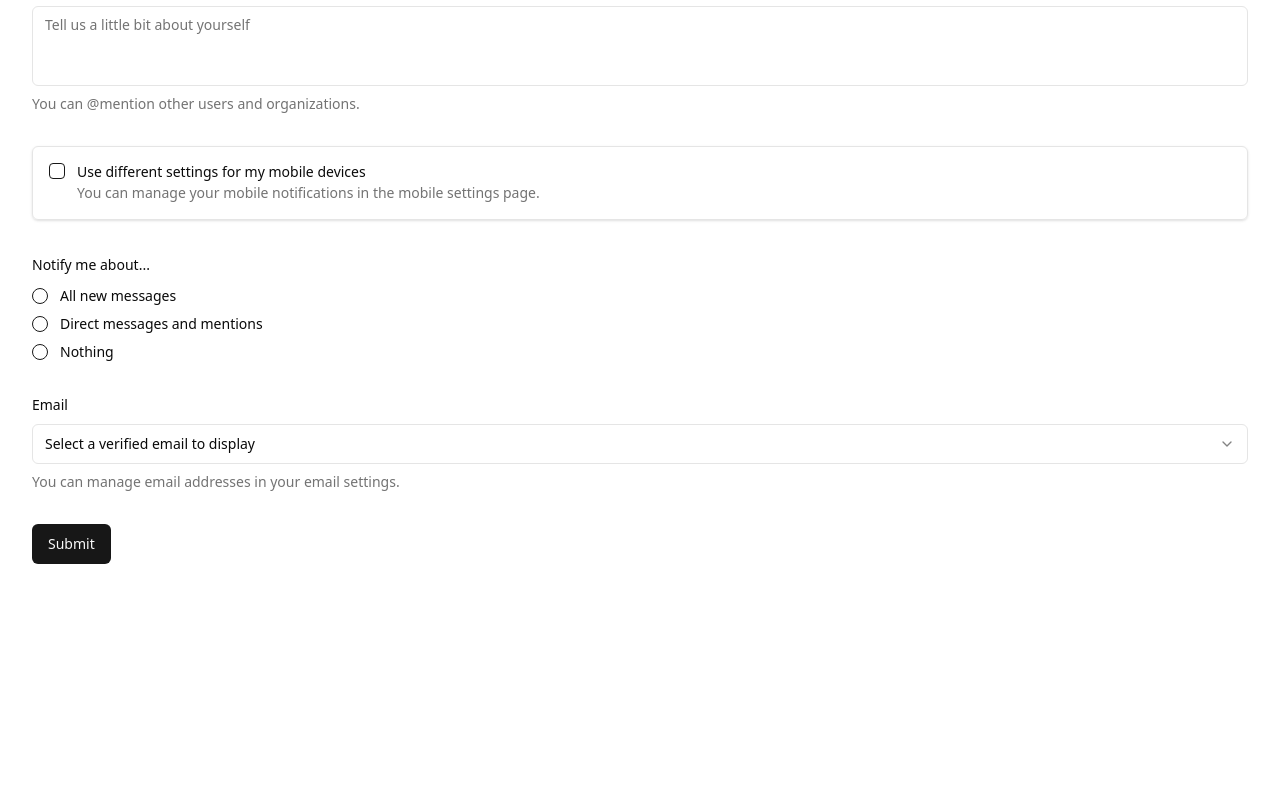
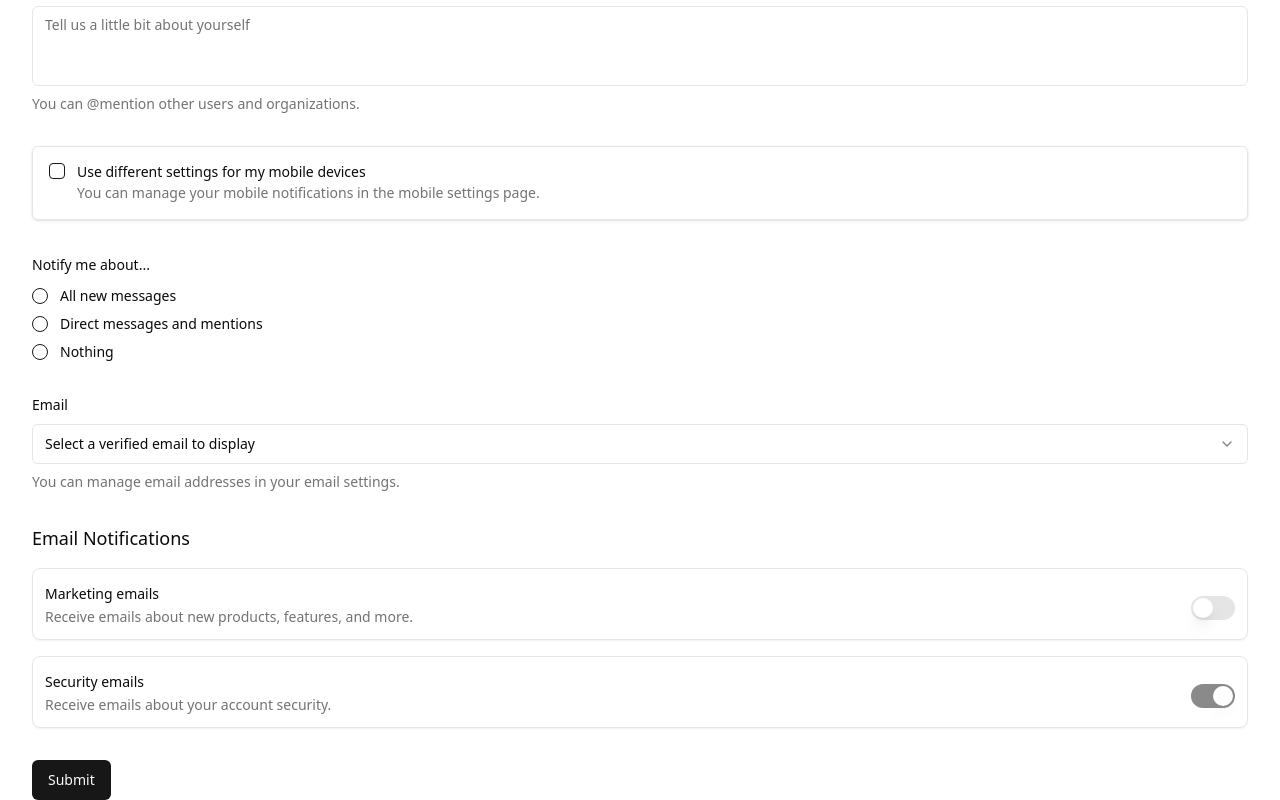
Before and after one commit to Nexters/daily-phrase-web, a Next.js app in the folder packages/back-office/: page / in a window 1280 px wide. Shown: the part 286-1086 px from the top of the page. Before the commit the page ends 850 px from the top, so only its background shows below. Built offline with nearby package versions, Linux system fonts and the light colour scheme.

Commit message:
chore: shadcn-ui switch

```diff
--- a/packages/back-office/package.json
+++ b/packages/back-office/package.json
@@ -15,6 +15,7 @@
     "@radix-ui/react-radio-group": "^1.1.3",
     "@radix-ui/react-select": "^2.0.0",
     "@radix-ui/react-slot": "^1.0.2",
+    "@radix-ui/react-switch": "^1.0.3",
     "class-variance-authority": "^0.7.0",
     "clsx": "^2.1.0",
     "lucide-react": "^0.309.0",
--- a/packages/back-office/src/components/form-example.tsx
+++ b/packages/back-office/src/components/form-example.tsx
@@ -27,6 +27,7 @@
   SelectTrigger,
   SelectValue,
 } from '~/components/ui/select';
+import { Switch } from '~/components/ui/switch';
 
 const formSchema = z.object({
   username: z.string().min(2, {
@@ -49,6 +50,8 @@
       required_error: 'Please select an email to display.',
     })
     .email(),
+  marketing_emails: z.boolean().default(false).optional(),
+  security_emails: z.boolean(),
 });
 
 export function ProfileForm() {
@@ -58,6 +61,7 @@
     defaultValues: {
       username: '',
       bio: '',
+      security_emails: true,
     },
   });
 
@@ -185,6 +189,48 @@
             </FormItem>
           )}
         />
+        <div>
+          <h3 className='mb-4 text-lg font-medium'>Email Notifications</h3>
+          <div className='space-y-4'>
+            <FormField
+              control={form.control}
+              name='marketing_emails'
+              render={({ field }) => (
+                <FormItem className='flex flex-row items-center justify-between rounded-lg border p-3 shadow-sm'>
+                  <div className='space-y-0.5'>
+                    <FormLabel>Marketing emails</FormLabel>
+                    <FormDescription>
+                      Receive emails about new products, features, and more.
+                    </FormDescription>
+                  </div>
+                  <FormControl>
+                    <Switch checked={field.value} onCheckedChange={field.onChange} />
+                  </FormControl>
+                </FormItem>
+              )}
+            />
+            <FormField
+              control={form.control}
+              name='security_emails'
+              render={({ field }) => (
+                <FormItem className='flex flex-row items-center justify-between rounded-lg border p-3 shadow-sm'>
+                  <div className='space-y-0.5'>
+                    <FormLabel>Security emails</FormLabel>
+                    <FormDescription>Receive emails about your account security.</FormDescription>
+                  </div>
+                  <FormControl>
+                    <Switch
+                      checked={field.value}
+                      onCheckedChange={field.onChange}
+                      disabled
+                      aria-readonly
+                    />
+                  </FormControl>
+                </FormItem>
+              )}
+            />
+          </div>
+        </div>
         <Button type='submit'>Submit</Button>
       </form>
     </Form>
--- /dev/null
+++ b/packages/back-office/src/components/ui/switch.tsx
@@ -0,0 +1,29 @@
+"use client"
+
+import * as React from "react"
+import * as SwitchPrimitives from "@radix-ui/react-switch"
+
+import { cn } from "src/libs/utils"
+
+const Switch = React.forwardRef<
+  React.ElementRef<typeof SwitchPrimitives.Root>,
+  React.ComponentPropsWithoutRef<typeof SwitchPrimitives.Root>
+>(({ className, ...props }, ref) => (
+  <SwitchPrimitives.Root
+    className={cn(
+      "peer inline-flex h-6 w-11 shrink-0 cursor-pointer items-center rounded-full border-2 border-transparent transition-colors focus-visible:outline-none focus-visible:ring-2 focus-visible:ring-ring focus-visible:ring-offset-2 focus-visible:ring-offset-background disabled:cursor-not-allowed disabled:opacity-50 data-[state=checked]:bg-primary data-[state=unchecked]:bg-input",
+      className
+    )}
+    {...props}
+    ref={ref}
+  >
+    <SwitchPrimitives.Thumb
+      className={cn(
+        "pointer-events-none block h-5 w-5 rounded-full bg-background shadow-lg ring-0 transition-transform data-[state=checked]:translate-x-5 data-[state=unchecked]:translate-x-0"
+      )}
+    />
+  </SwitchPrimitives.Root>
+))
+Switch.displayName = SwitchPrimitives.Root.displayName
+
+export { Switch }
```
Also changed, not shown: 1 other file (tests, documents, lock files or other folders).
